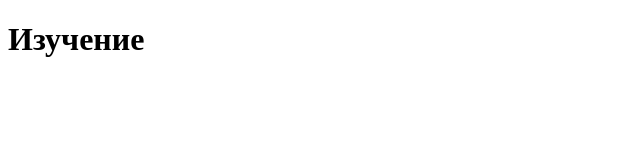
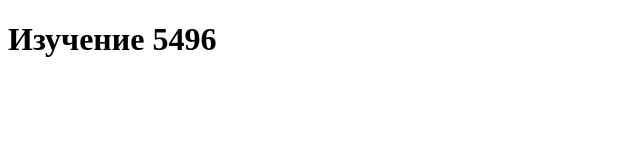
Before and after one commit to Maksim-Sahach/my-project, a plain HTML site: page index.html in a window 1280 px wide. Shown: the whole page, without its empty margins (0-640 px from the left). Drawn offline with Linux system fonts and the light colour scheme.

Commit message:
Update index.html

```diff
--- a/index.html
+++ b/index.html
@@ -7,6 +7,6 @@
    <title>Изучение</title>
 </head>
 <body>
-   <h1>Изучение</h1>
+   <h1>Изучение 5496</h1>
 </body>
 </html>
```
